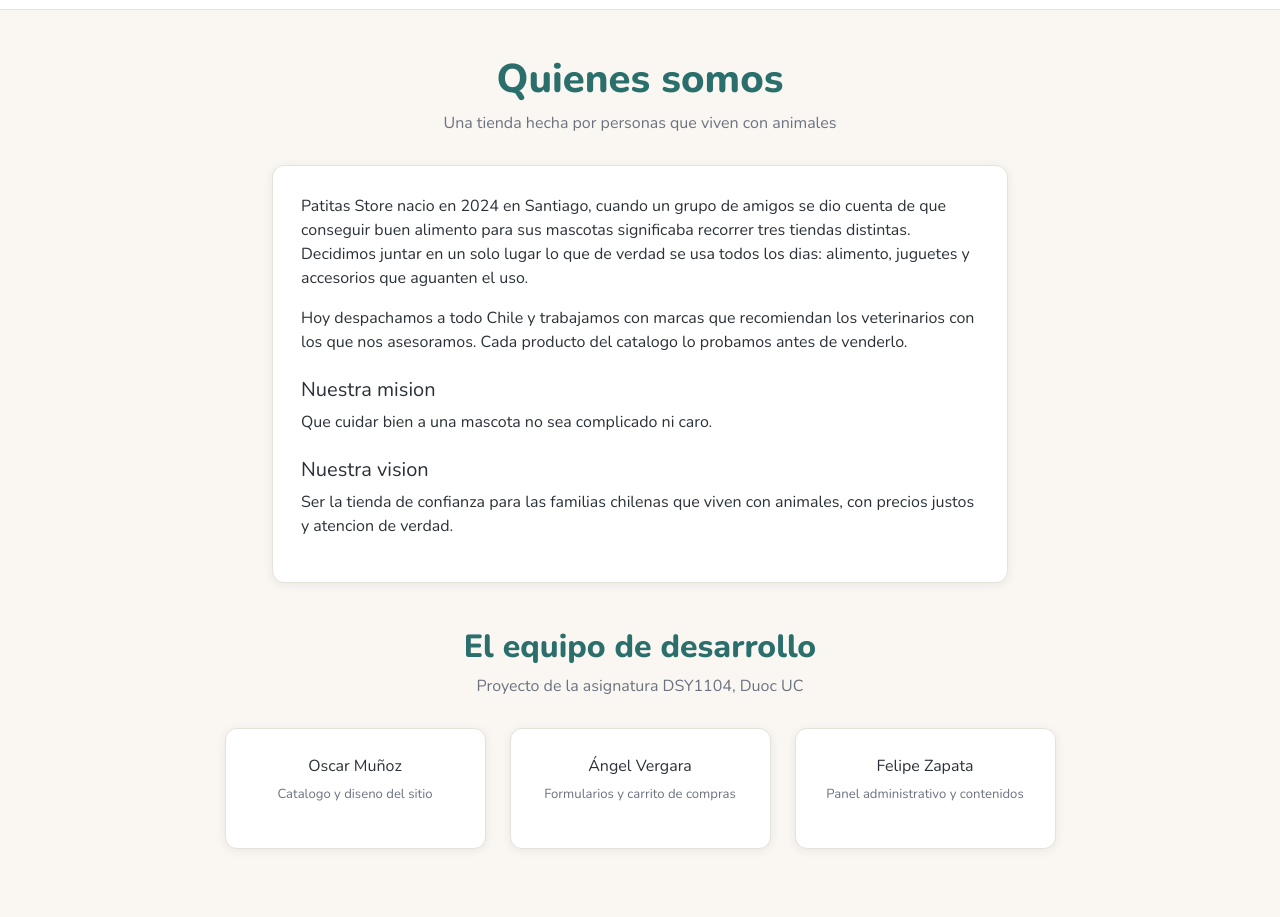
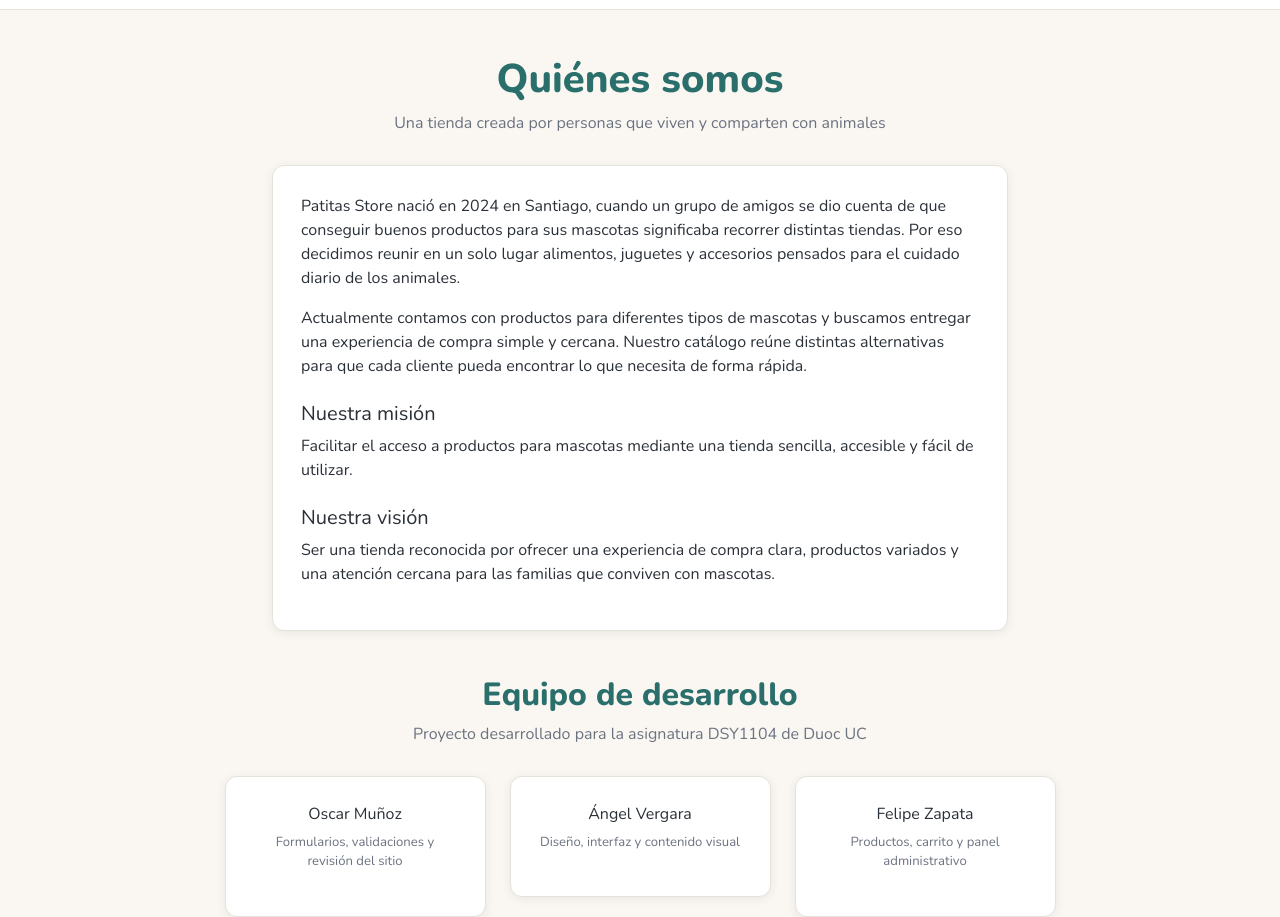
Before and after one commit to OscarMs1/Patitas-Store, a plain HTML site: page nosotros.html in a window 1280 px wide. Shown: the part 63-980 px from the top of the page. Drawn offline with nearby package versions, Linux system fonts and the light colour scheme.

Commit message:
Actualiza contenido y equipo de desarrollo en Nosotros

```diff
--- a/nosotros.html
+++ b/nosotros.html
@@ -1,5 +1,6 @@
 <!DOCTYPE html>
 <html lang="es">
+
 <head>
 
   <meta charset="UTF-8">
@@ -10,164 +11,335 @@
 
   <link rel="preconnect" href="https://fonts.googleapis.com">
   <link rel="preconnect" href="https://fonts.gstatic.com" crossorigin>
-  <link rel="stylesheet" href="https://fonts.googleapis.com/css2?family=Nunito:wght@400;600;700;800&display=swap">
 
-  <link rel="stylesheet" href="https://cdn.jsdelivr.net/npm/bootstrap@5.3.3/dist/css/bootstrap.min.css">
+  <link rel="stylesheet"
+        href="https://fonts.googleapis.com/css2?family=Nunito:wght@400;600;700;800&display=swap">
 
+  <link rel="stylesheet"
+        href="https://cdn.jsdelivr.net/npm/bootstrap@5.3.3/dist/css/bootstrap.min.css">
 
   <link rel="stylesheet" href="css/estilos.css">
+
 </head>
+
 <body>
 
 <header>
+
   <nav class="navbar navbar-expand-lg tienda-navbar">
+
     <div class="container">
 
       <a class="navbar-brand" href="index.html">
-        <img src="img/logo.svg" alt="Patitas Store" width="38" height="38">
+
+        <img
+          src="img/logo.svg"
+          alt="Logo de Patitas Store"
+          width="38"
+          height="38">
+
         <span>Patitas Store</span>
+
       </a>
 
-      <button class="navbar-toggler" type="button"
-              data-bs-toggle="collapse" data-bs-target="#menuPrincipal"
-              aria-controls="menuPrincipal" aria-expanded="false"
-              aria-label="Abrir menu">
+
+      <button
+        class="navbar-toggler"
+        type="button"
+        data-bs-toggle="collapse"
+        data-bs-target="#menuPrincipal"
+        aria-controls="menuPrincipal"
+        aria-expanded="false"
+        aria-label="Abrir menú">
+
         <span class="navbar-toggler-icon"></span>
+
       </button>
+
 
       <div class="collapse navbar-collapse" id="menuPrincipal">
 
         <ul class="navbar-nav ms-auto">
-          <li class="nav-item"><a class="nav-link" href="index.html">Inicio</a></li>
-          <li class="nav-item"><a class="nav-link" href="productos.html">Productos</a></li>
-          <li class="nav-item"><a class="nav-link" href="blogs.html">Blogs</a></li>
-          <li class="nav-item"><a class="nav-link active" href="nosotros.html">Nosotros</a></li>
-          <li class="nav-item"><a class="nav-link" href="contacto.html">Contacto</a></li>
+
+          <li class="nav-item">
+            <a class="nav-link" href="index.html">Inicio</a>
+          </li>
+
+          <li class="nav-item">
+            <a class="nav-link" href="productos.html">Productos</a>
+          </li>
+
+          <li class="nav-item">
+            <a class="nav-link" href="blogs.html">Blogs</a>
+          </li>
+
+          <li class="nav-item">
+            <a class="nav-link active" href="nosotros.html">Nosotros</a>
+          </li>
+
+          <li class="nav-item">
+            <a class="nav-link" href="contacto.html">Contacto</a>
+          </li>
+
         </ul>
 
+
         <div class="tienda-acciones">
-          <a class="btn btn-link-suave" href="login.html">Ingresar</a>
+
+          <a class="btn btn-link-suave" href="login.html">
+            Ingresar
+          </a>
+
           <a class="btn btn-carrito" href="carrito.html">
+
             Carrito
 
-            <span class="badge-carrito" id="contadorCarrito">0</span>
+            <span
+              class="badge-carrito"
+              id="contadorCarrito">
+              0
+            </span>
+
           </a>
+
         </div>
 
       </div>
+
     </div>
+
   </nav>
+
 </header>
+
 
 <main>
 
   <section class="container">
 
-    <h1 class="titulo-seccion">Quienes somos</h1>
-    <p class="bajada-seccion">Una tienda hecha por personas que viven con animales</p>
+    <h1 class="titulo-seccion">
+      Quiénes somos
+    </h1>
+
+    <p class="bajada-seccion">
+      Una tienda creada por personas que viven y comparten con animales
+    </p>
+
 
     <div class="row justify-content-center">
+
       <div class="col-md-8">
+
         <div class="caja animado">
+
           <p>
-            Patitas Store nacio en 2024 en Santiago, cuando un grupo de amigos
-            se dio cuenta de que conseguir buen alimento para sus mascotas
-            significaba recorrer tres tiendas distintas. Decidimos juntar en un
-            solo lugar lo que de verdad se usa todos los dias: alimento,
-            juguetes y accesorios que aguanten el uso.
-          </p>
-          <p>
-            Hoy despachamos a todo Chile y trabajamos con marcas que
-            recomiendan los veterinarios con los que nos asesoramos. Cada
-            producto del catalogo lo probamos antes de venderlo.
+            Patitas Store nació en 2024 en Santiago, cuando un grupo de amigos
+            se dio cuenta de que conseguir buenos productos para sus mascotas
+            significaba recorrer distintas tiendas.
+            Por eso decidimos reunir en un solo lugar alimentos, juguetes
+            y accesorios pensados para el cuidado diario de los animales.
           </p>
 
-          <h2 class="h5 mt-4">Nuestra mision</h2>
           <p>
-            Que cuidar bien a una mascota no sea complicado ni caro.
+            Actualmente contamos con productos para diferentes tipos de mascotas
+            y buscamos entregar una experiencia de compra simple y cercana.
+            Nuestro catálogo reúne distintas alternativas para que cada cliente
+            pueda encontrar lo que necesita de forma rápida.
           </p>
 
-          <h2 class="h5 mt-4">Nuestra vision</h2>
+
+          <h2 class="h5 mt-4">
+            Nuestra misión
+          </h2>
+
           <p>
-            Ser la tienda de confianza para las familias chilenas que viven
-            con animales, con precios justos y atencion de verdad.
+            Facilitar el acceso a productos para mascotas mediante una tienda
+            sencilla, accesible y fácil de utilizar.
           </p>
+
+
+          <h2 class="h5 mt-4">
+            Nuestra visión
+          </h2>
+
+          <p>
+            Ser una tienda reconocida por ofrecer una experiencia de compra
+            clara, productos variados y una atención cercana para las familias
+            que conviven con mascotas.
+          </p>
+
         </div>
+
       </div>
+
     </div>
 
-    <h2 class="titulo-seccion">El equipo de desarrollo</h2>
-    <p class="bajada-seccion">Proyecto de la asignatura DSY1104, Duoc UC</p>
+
+    <h2 class="titulo-seccion">
+      Equipo de desarrollo
+    </h2>
+
+    <p class="bajada-seccion">
+      Proyecto desarrollado para la asignatura DSY1104 de Duoc UC
+    </p>
+
 
     <div class="row justify-content-center mb-5">
 
+
       <div class="col-md-3 mb-3">
+
         <div class="caja text-center">
-          <h3 class="h6">Oscar Muñoz</h3>
-          <p class="ayuda">Catalogo y diseno del sitio</p>
+
+          <h3 class="h6">
+            Oscar Muñoz
+          </h3>
+
+          <p class="ayuda">
+            Formularios, validaciones y revisión del sitio
+          </p>
+
         </div>
+
       </div>
 
+
       <div class="col-md-3 mb-3">
+
         <div class="caja text-center">
-          <h3 class="h6">Ángel Vergara</h3>
-          <p class="ayuda">Formularios y carrito de compras</p>
+
+          <h3 class="h6">
+            Ángel Vergara
+          </h3>
+
+          <p class="ayuda">
+            Diseño, interfaz y contenido visual
+          </p>
+
         </div>
+
       </div>
 
+
       <div class="col-md-3 mb-3">
+
         <div class="caja text-center">
-          <h3 class="h6">Felipe Zapata</h3>
-          <p class="ayuda">Panel administrativo y contenidos</p>
+
+          <h3 class="h6">
+            Felipe Zapata
+          </h3>
+
+          <p class="ayuda">
+            Productos, carrito y panel administrativo
+          </p>
+
         </div>
+
       </div>
 
+
     </div>
-</section>
+
+  </section>
+
 </main>
 
+
 <footer class="tienda-footer">
+
   <div class="container">
 
     <div class="tienda-footer-cols">
 
+
       <div>
-        <h2 class="footer-titulo">Patitas Store</h2>
-        <p>Todo para tu mascota, con despacho a todo Chile.</p>
+
+        <h2 class="footer-titulo">
+          Patitas Store
+        </h2>
+
+        <p>
+          Todo para tu mascota, con despacho a todo Chile.
+        </p>
+
       </div>
 
+
       <div>
-        <h2 class="footer-titulo">Navegacion</h2>
+
+        <h2 class="footer-titulo">
+          Navegación
+        </h2>
+
         <ul class="list-unstyled">
-          <li><a href="productos.html">Productos</a></li>
-          <li><a href="blogs.html">Blogs</a></li>
-          <li><a href="nosotros.html">Nosotros</a></li>
-          <li><a href="contacto.html">Contacto</a></li>
+
+          <li>
+            <a href="productos.html">Productos</a>
+          </li>
+
+          <li>
+            <a href="blogs.html">Blogs</a>
+          </li>
+
+          <li>
+            <a href="nosotros.html">Nosotros</a>
+          </li>
+
+          <li>
+            <a href="contacto.html">Contacto</a>
+          </li>
+
         </ul>
+
       </div>
 
+
       <div>
-        <h2 class="footer-titulo">Contacto</h2>
+
+        <h2 class="footer-titulo">
+          Contacto
+        </h2>
+
         <ul class="list-unstyled">
-          <li>contacto@patitasstore.cl</li>
-          <li>+56 2 2345 6789</li>
-          <li>Av. Providencia 1234, Santiago</li>
+
+          <li>
+            contacto@patitasstore.cl
+          </li>
+
+          <li>
+            +56 2 2345 6789
+          </li>
+
+          <li>
+            Av. Providencia 1234, Santiago
+          </li>
+
         </ul>
+
       </div>
 
     </div>
 
+
     <p class="tienda-footer-legal">
-      &copy; 2026 Patitas Store &mdash; Proyecto academico DSY1104, Duoc UC.
+
+      &copy; 2026 Patitas Store
+      &mdash;
+      Proyecto académico DSY1104, Duoc UC.
+
     </p>
 
   </div>
+
 </footer>
+
 
 <script src="https://cdn.jsdelivr.net/npm/bootstrap@5.3.3/dist/js/bootstrap.bundle.min.js"></script>
 
 <script src="js/productos.js"></script>
 <script src="js/catalogo.js"></script>
 <script src="js/carrito.js"></script>
+
 </body>
+
 </html>
```
